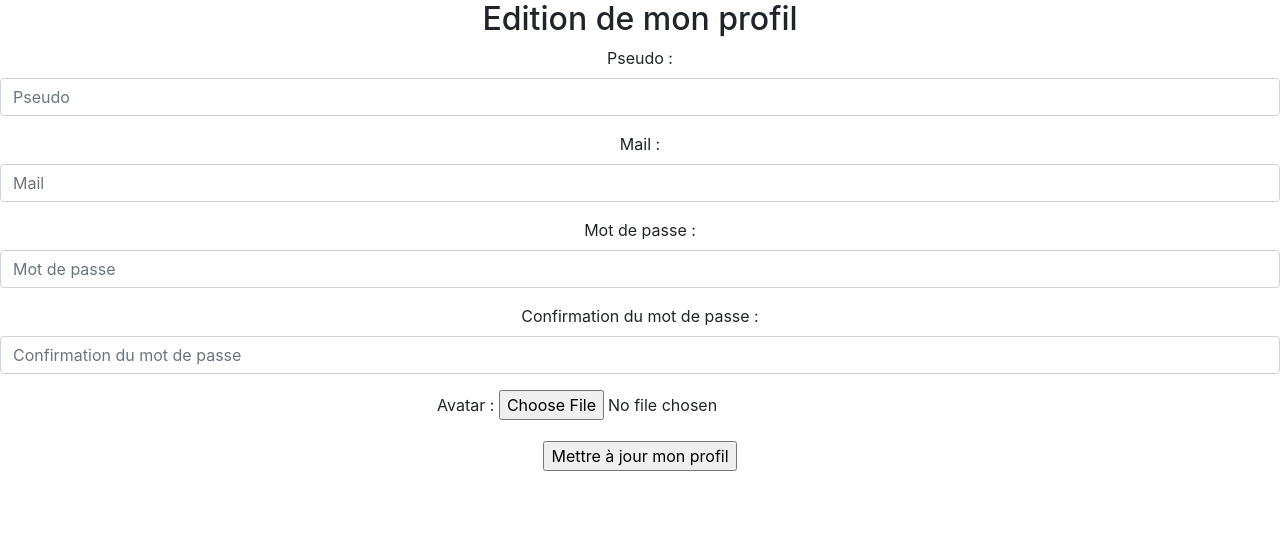
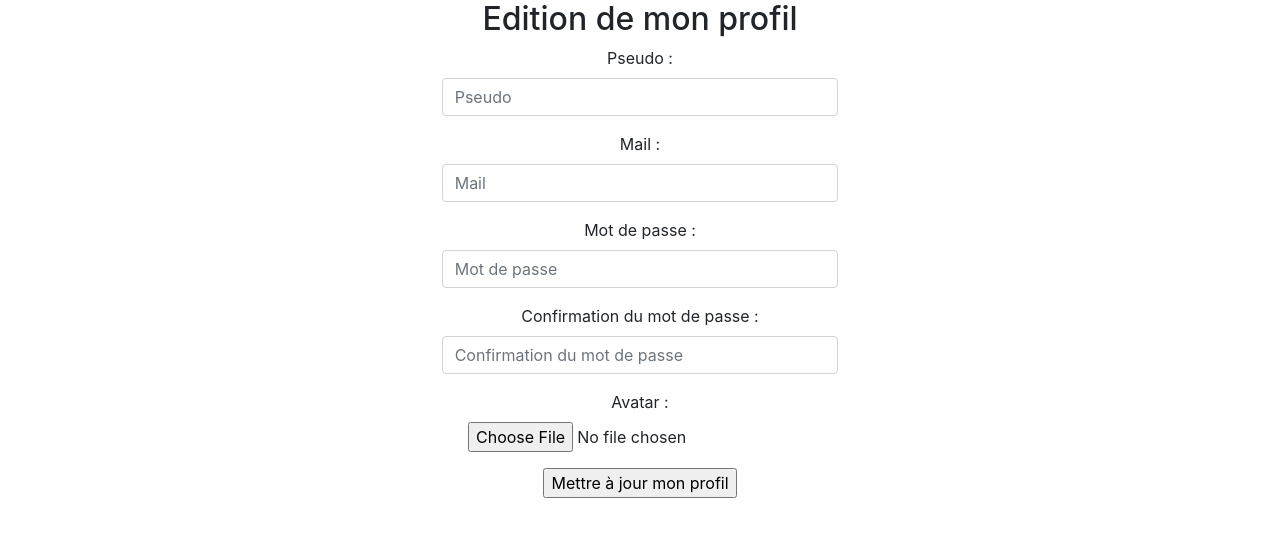
Before and after one commit to Christopher62/Evaluation---Simplon, a PHP site: page /editionprofil.php in a window 1280 px wide. Shown: the top 537 px of the page. Run offline with PHP 8.4, Linux system fonts and the light colour scheme; some libraries are stand-ins or nearby versions.

Commit message:
Added style to the form of ediitionprofil file

```diff
--- a/pages/editionprofil.php
+++ b/pages/editionprofil.php
@@ -9,7 +9,7 @@
 	<body>
 		<div align="center">
 			<h2>Edition de mon profil</h2>
-			<form class="well" method="POST" action="" enctype="multipart/form-data">
+			<form class="well col-md-offset-4 col-md-4" method="POST" action="" enctype="multipart/form-data">
         <div class="form-group">
 				  <label for="newpseudo">Pseudo :</label>
 				  <input class="form-control" id="newpseudo" type="text" name="newpseudo" placeholder="Pseudo" value="">
```
